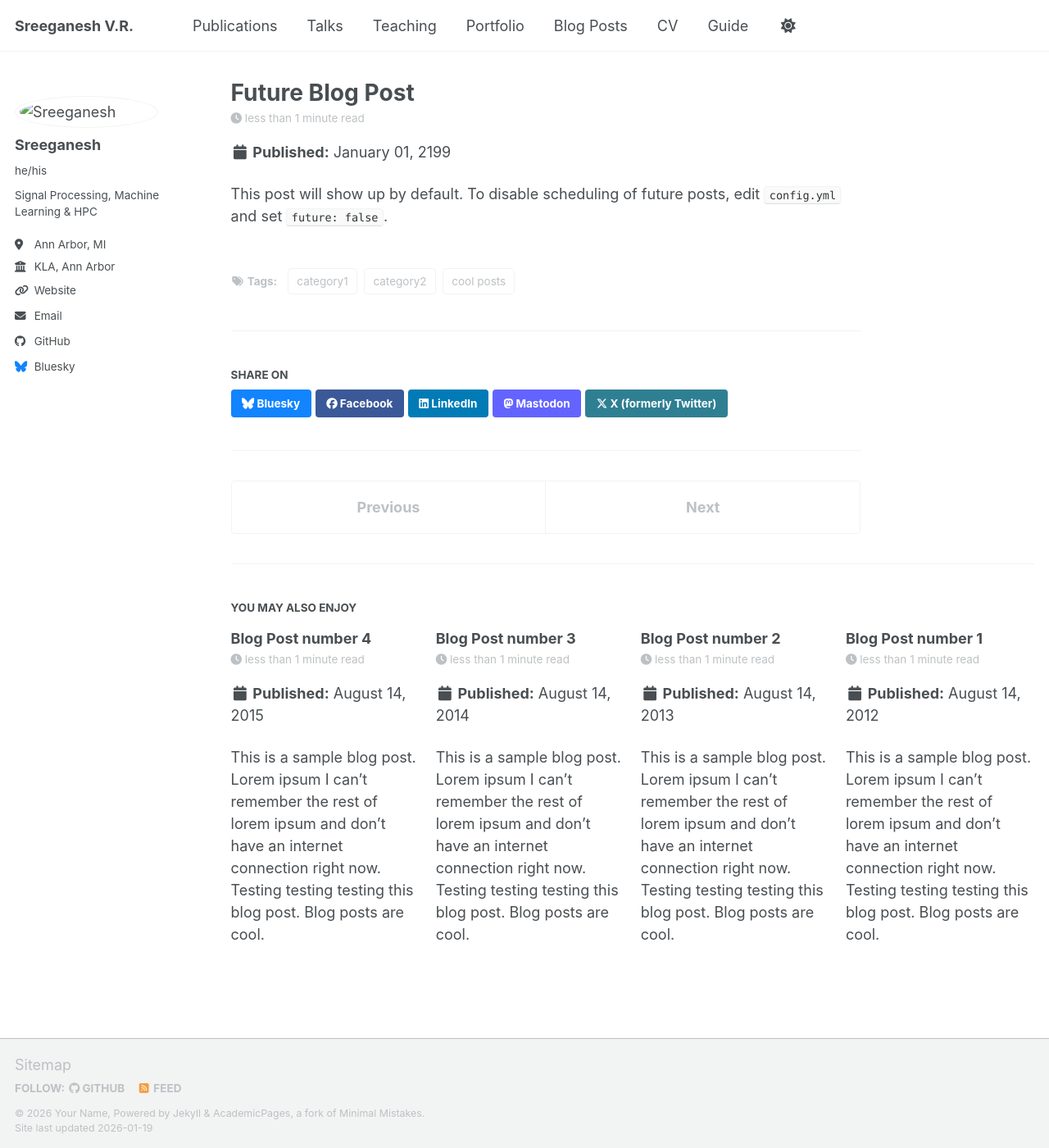
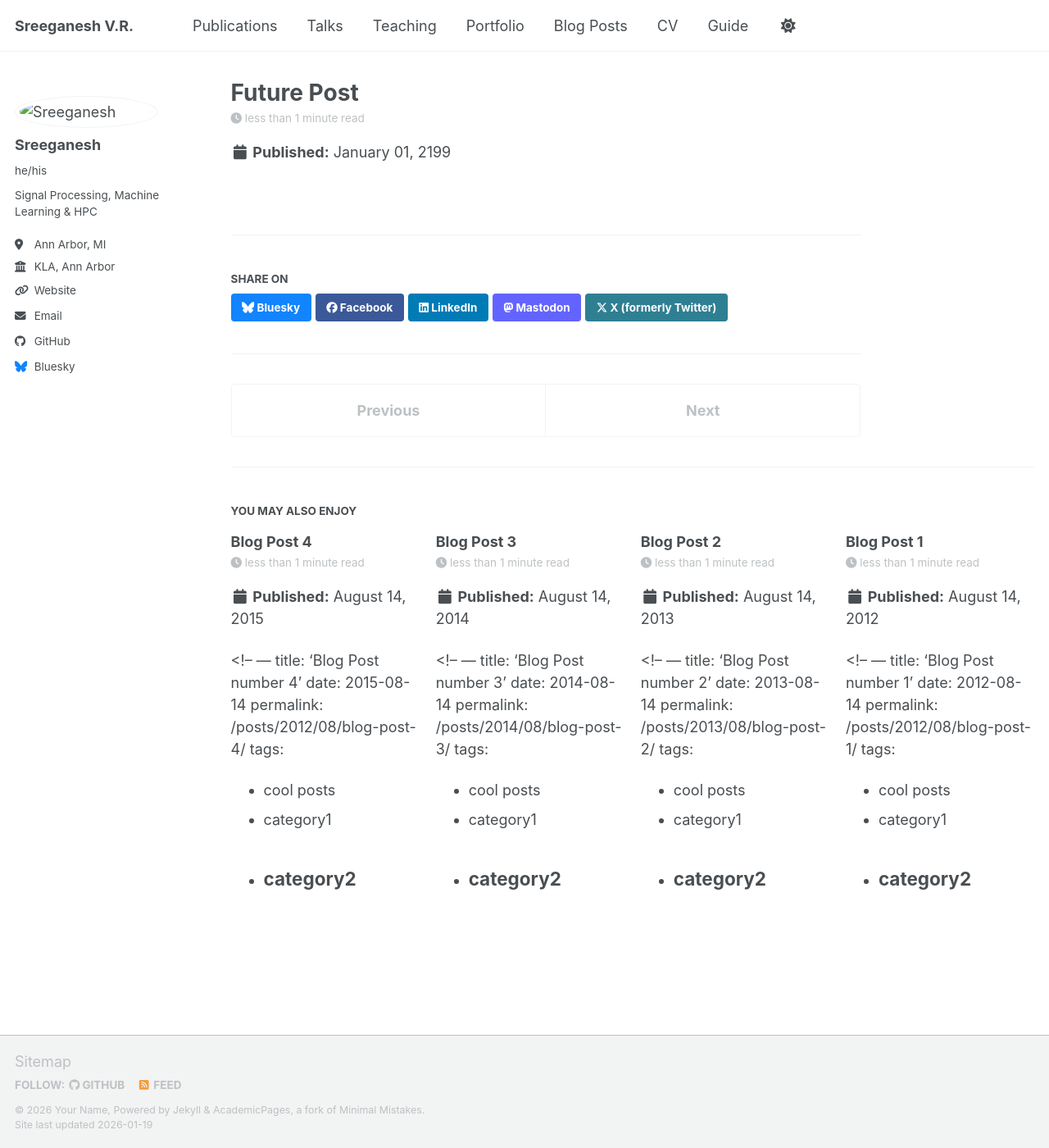
Before and after one commit to vrsreeganesh/vrsreeganesh.github.io, a Jekyll site: the page built from _posts/2199-01-01-future-post.md, in a window 1280 px wide and 1400 px high. Shown: the whole window at 82% size. Built offline with Jekyll 4.4.1, drawn with Linux system fonts in a browser that asks for light colours; a script bundle is joined from its source files by our own code; library files that are not in the unit come from our copies.

Commit message:
blog-post editing

```diff
--- a/_posts/2199-01-01-future-post.md
+++ b/_posts/2199-01-01-future-post.md
@@ -1,4 +1,4 @@
----
+<!-- ---
 title: 'Future Blog Post'
 date: 2199-01-01
 permalink: /posts/2012/08/blog-post-4/
@@ -8,4 +8,4 @@ tags:
   - category2
 ---
 
-This post will show up by default. To disable scheduling of future posts, edit `config.yml` and set `future: false`.
+This post will show up by default. To disable scheduling of future posts, edit `config.yml` and set `future: false`.  -->
```
Also changed, not shown: _posts/2012-08-14-blog-post-1.md (+2 -2 lines), _posts/2013-08-14-blog-post-2.md (+2 -2 lines), _posts/2014-08-14-blog-post-3.md (+2 -2 lines), _posts/2015-08-14-blog-post-4.md (+2 -2 lines).
